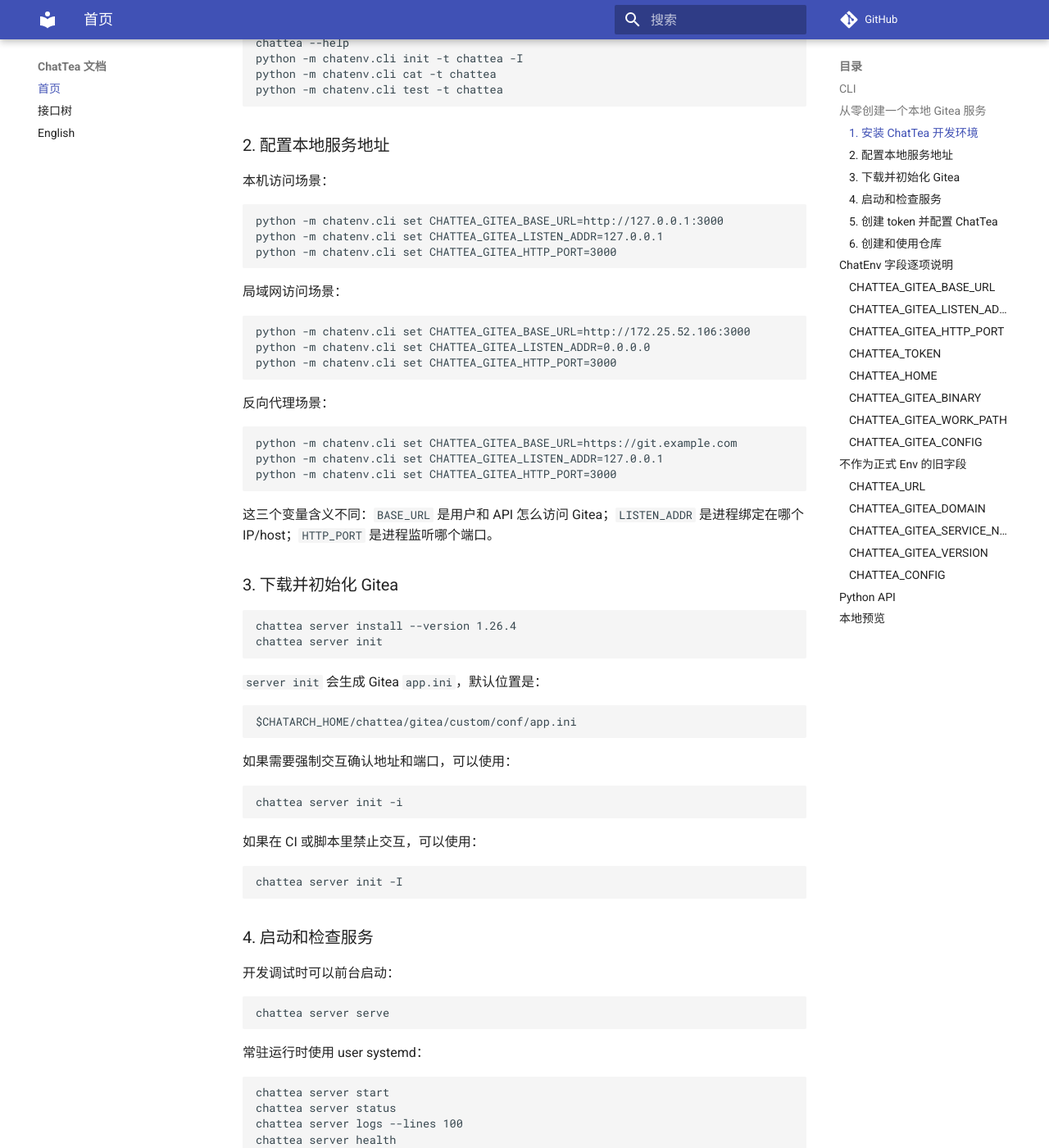
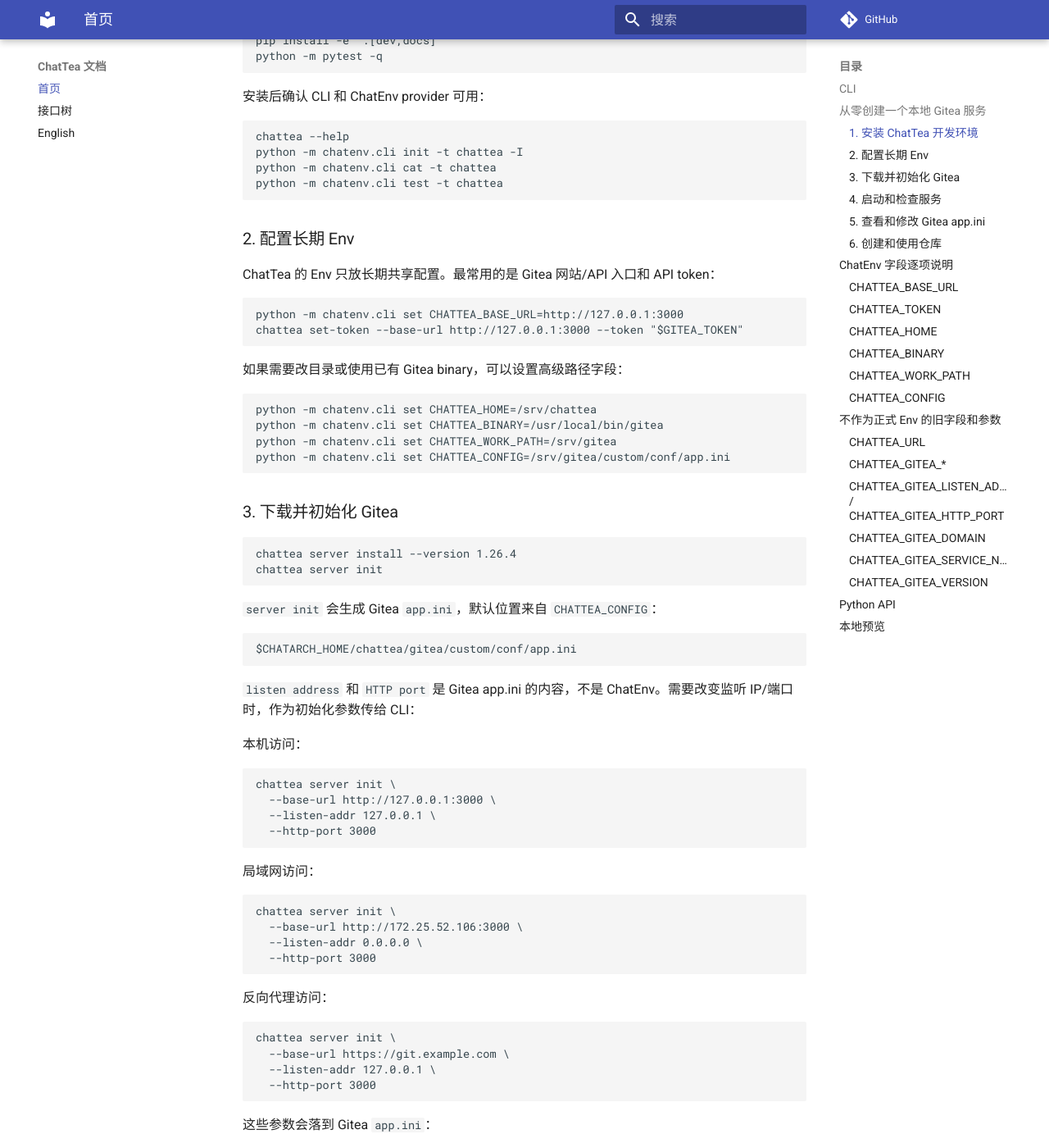
Before and after one commit to ChatArch/ChatTea, an MkDocs documentation site: the page built from docs/index.md, in a window 1280 px wide and 1400 px high, scrolled down 1125 px. Shown: the whole window at 82% size. Built offline with MkDocs 1.6.1 and Material for MkDocs 9.7.7, drawn with Linux system fonts in a browser that asks for light colours; comment, search, counter and statistics services are not loaded; some of the changed text lies outside the part shown.

Commit message:
fix: simplify ChatTea env and add app config commands

````diff
--- a/docs/index.en.md
+++ b/docs/index.en.md
@@ -1,12 +1,13 @@
 # ChatTea Docs
 
-ChatTea is ChatArch's Gitea management CLI/API package. It covers local installation, initialization, service management, token configuration, and basic repository operations. Since `0.2.0`, ChatTea uses ChatEnv and stores runtime files under `$CHATARCH_HOME/chattea` by default.
+ChatTea is ChatArch's Gitea management CLI/API package. It covers local installation, initialization, service management, app.ini inspection/editing, token configuration, and basic repository operations. Since `0.2.0`, ChatTea uses ChatEnv and stores runtime files under `$CHATARCH_HOME/chattea` by default.
 
 ## CLI
 
 ```bash
 chattea --help
 chattea server --help
+chattea server config --help
 chattea repo --help
 ```
 
@@ -14,23 +15,19 @@
 
 ```bash
 python -m chatenv.cli init -t chattea -I
-python -m chatenv.cli set CHATTEA_GITEA_BASE_URL=http://127.0.0.1:3000
-python -m chatenv.cli set CHATTEA_GITEA_LISTEN_ADDR=127.0.0.1
-python -m chatenv.cli set CHATTEA_GITEA_HTTP_PORT=3000
+python -m chatenv.cli set CHATTEA_BASE_URL=http://127.0.0.1:3000
 python -m chatenv.cli test -t chattea
 
 chattea server install --version 1.26.4
-chattea server init
+chattea server init --base-url http://127.0.0.1:3000 --listen-addr 127.0.0.1 --http-port 3000
 chattea server start
 chattea server health
 ```
 
-For LAN access, use a public base URL and bind to all interfaces:
+For LAN access, pass listen settings to `server init`; they are written to Gitea `app.ini`, not ChatEnv:
 
 ```bash
-python -m chatenv.cli set CHATTEA_GITEA_BASE_URL=http://172.25.52.106:3000
-python -m chatenv.cli set CHATTEA_GITEA_LISTEN_ADDR=0.0.0.0
-python -m chatenv.cli set CHATTEA_GITEA_HTTP_PORT=3000
+chattea server init --base-url http://172.25.52.106:3000 --listen-addr 0.0.0.0 --http-port 3000
 ```
 
 ## ChatEnv Fields
@@ -38,26 +35,34 @@
 Official ChatEnv fields:
 
 ```text
-CHATTEA_GITEA_BASE_URL
-CHATTEA_GITEA_LISTEN_ADDR
-CHATTEA_GITEA_HTTP_PORT
+CHATTEA_BASE_URL
 CHATTEA_TOKEN
 CHATTEA_HOME
-CHATTEA_GITEA_BINARY
-CHATTEA_GITEA_WORK_PATH
-CHATTEA_GITEA_CONFIG
+CHATTEA_BINARY
+CHATTEA_WORK_PATH
+CHATTEA_CONFIG
 ```
 
-- `CHATTEA_GITEA_BASE_URL`: public Gitea website/API base URL, also used for Gitea `ROOT_URL`.
-- `CHATTEA_GITEA_LISTEN_ADDR`: IP/host the local managed Gitea process binds to.
-- `CHATTEA_GITEA_HTTP_PORT`: HTTP port the local managed Gitea process listens on.
+- `CHATTEA_BASE_URL`: public Gitea website/API base URL, also used for Gitea `ROOT_URL` defaults.
 - `CHATTEA_TOKEN`: sensitive Gitea API token.
 - `CHATTEA_HOME`: ChatTea-managed local data root.
-- `CHATTEA_GITEA_BINARY`: Gitea binary path.
-- `CHATTEA_GITEA_WORK_PATH`: Gitea work directory for repositories, database, sessions, and logs.
-- `CHATTEA_GITEA_CONFIG`: Gitea `app.ini` path.
+- `CHATTEA_BINARY`: Gitea binary path.
+- `CHATTEA_WORK_PATH`: Gitea work directory for repositories, database, sessions, and logs.
+- `CHATTEA_CONFIG`: Gitea `app.ini` path, not a separate ChatTea JSON config.
 
-`CHATTEA_URL` is a legacy read-only fallback. `CHATTEA_GITEA_DOMAIN`, `CHATTEA_GITEA_SERVICE_NAME`, and `CHATTEA_GITEA_VERSION` are not official Env fields.
+`CHATTEA_URL` and old `CHATTEA_GITEA_*` names are legacy read-only fallbacks. Listen address, HTTP port, domain, service name, and install version are not official Env fields.
+
+## Gitea app.ini Flow
+
+```bash
+chattea server config path
+chattea server config show
+chattea server config get --section server --key HTTP_PORT
+chattea server config set --section server --key HTTP_PORT --value 3001
+chattea server restart
+```
+
+`server config show` masks known sensitive keys by default.
 
 ## Token and Repository Flow
 
@@ -75,12 +80,14 @@
 
 ```python
 from chattea.commands.server import install_gitea, init_gitea_server, start_gitea_service
+from chattea.commands.server import get_gitea_config_value, set_gitea_config_value
 from chattea.commands.repo import create_repository, clone_repository
 from chattea.api import GiteaClient
 
 install_gitea("1.26.4")
 init_gitea_server(base_url="http://127.0.0.1:3000", listen_addr="127.0.0.1", http_port=3000)
 start_gitea_service()
+set_gitea_config_value("server", "HTTP_PORT", "3001")
 
 client = GiteaClient(url="http://127.0.0.1:3000", token="...")
 repo = create_repository(name="demo", owner="gitea_admin")
--- a/docs/index.md
+++ b/docs/index.md
@@ -1,12 +1,13 @@
 # ChatTea 文档
 
-ChatTea 是 ChatArch 的 Gitea 管理 CLI/API 包。它负责从下载安装到启动本地 Gitea，也提供 token 配置、仓库创建、仓库查看、clone 和迁移等基础操作。`0.2.0` 起，ChatTea 配置接入 ChatEnv，所有正式配置都在 `ChatTea` 类型下管理。
+ChatTea 是 ChatArch 的 Gitea 管理 CLI/API 包。它负责下载安装到启动本地 Gitea，也提供 token 配置、仓库创建、仓库查看、clone、迁移，以及 Gitea `app.ini` 的查看和小范围编辑。`0.2.0` 起，ChatTea 配置接入 ChatEnv，正式 Env 只保留长期、常用、跨命令共享的配置。
 
 ## CLI
 
 ```bash
 chattea --help
 chattea server --help
+chattea server config --help
 chattea repo --help
 ```
 
@@ -25,7 +26,12 @@
 │   ├── status
 │   ├── logs
 │   ├── version
-│   └── health
+│   ├── health
+│   └── config
+│       ├── path
+│       ├── show
+│       ├── get
+│       └── set
 └── repo
     ├── list
     ├── view
@@ -45,7 +51,7 @@
 python -m pytest -q
 ```
 
-安装后确认 CLI 可用：
+安装后确认 CLI 和 ChatEnv provider 可用：
 
 ```bash
 chattea --help
@@ -54,33 +60,23 @@
 python -m chatenv.cli test -t chattea
 ```
 
-### 2. 配置本地服务地址
+### 2. 配置长期 Env
 
-本机访问场景：
+ChatTea 的 Env 只放长期共享配置。最常用的是 Gitea 网站/API 入口和 API token：
 
 ```bash
-python -m chatenv.cli set CHATTEA_GITEA_BASE_URL=http://127.0.0.1:3000
-python -m chatenv.cli set CHATTEA_GITEA_LISTEN_ADDR=127.0.0.1
-python -m chatenv.cli set CHATTEA_GITEA_HTTP_PORT=3000
+python -m chatenv.cli set CHATTEA_BASE_URL=http://127.0.0.1:3000
+chattea set-token --base-url http://127.0.0.1:3000 --token "$GITEA_TOKEN"
 ```
 
-局域网访问场景：
+如果需要改目录或使用已有 Gitea binary，可以设置高级路径字段：
 
 ```bash
-python -m chatenv.cli set CHATTEA_GITEA_BASE_URL=http://172.25.52.106:3000
-python -m chatenv.cli set CHATTEA_GITEA_LISTEN_ADDR=0.0.0.0
-python -m chatenv.cli set CHATTEA_GITEA_HTTP_PORT=3000
+python -m chatenv.cli set CHATTEA_HOME=/srv/chattea
+python -m chatenv.cli set CHATTEA_BINARY=/usr/local/bin/gitea
+python -m chatenv.cli set CHATTEA_WORK_PATH=/srv/gitea
+python -m chatenv.cli set CHATTEA_CONFIG=/srv/gitea/custom/conf/app.ini
 ```
-
-反向代理场景：
-
-```bash
-python -m chatenv.cli set CHATTEA_GITEA_BASE_URL=https://git.example.com
-python -m chatenv.cli set CHATTEA_GITEA_LISTEN_ADDR=127.0.0.1
-python -m chatenv.cli set CHATTEA_GITEA_HTTP_PORT=3000
-```
-
-这三个变量含义不同：`BASE_URL` 是用户和 API 怎么访问 Gitea；`LISTEN_ADDR` 是进程绑定在哪个 IP/host；`HTTP_PORT` 是进程监听哪个端口。
 
 ### 3. 下载并初始化 Gitea
 
@@ -89,22 +85,49 @@
 chattea server init
 ```
 
-`server init` 会生成 Gitea `app.ini`，默认位置是：
+`server init` 会生成 Gitea `app.ini`，默认位置来自 `CHATTEA_CONFIG`：
 
 ```text
 $CHATARCH_HOME/chattea/gitea/custom/conf/app.ini
 ```
 
-如果需要强制交互确认地址和端口，可以使用：
+`listen address` 和 `HTTP port` 是 Gitea app.ini 的内容，不是 ChatEnv。需要改变监听 IP/端口时，作为初始化参数传给 CLI：
+
+本机访问：
 
 ```bash
-chattea server init -i
+chattea server init \
+  --base-url http://127.0.0.1:3000 \
+  --listen-addr 127.0.0.1 \
+  --http-port 3000
 ```
 
-如果在 CI 或脚本里禁止交互，可以使用：
+局域网访问：
 
 ```bash
-chattea server init -I
+chattea server init \
+  --base-url http://172.25.52.106:3000 \
+  --listen-addr 0.0.0.0 \
+  --http-port 3000
+```
+
+反向代理访问：
+
+```bash
+chattea server init \
+  --base-url https://git.example.com \
+  --listen-addr 127.0.0.1 \
+  --http-port 3000
+```
+
+这些参数会落到 Gitea `app.ini`：
+
+```ini
+[server]
+HTTP_ADDR = 127.0.0.1
+HTTP_PORT = 3000
+DOMAIN = git.example.com
+ROOT_URL = https://git.example.com/
 ```
 
 ### 4. 启动和检查服务
@@ -133,21 +156,36 @@
 
 systemd unit 名固定为 `chattea-gitea.service`。它是内部实现细节，不作为 Env 暴露。
 
-### 5. 创建 token 并配置 ChatTea
+### 5. 查看和修改 Gitea app.ini
 
-在 Gitea 页面创建 API token 后写入 ChatEnv：
+Gitea 背后的服务配置在 `app.ini`，这和 ChatEnv 是两套东西。ChatEnv 负责 ChatTea 的长期参数，`server config` 负责查看或小范围编辑 Gitea app.ini。
+
+查看 app.ini 路径：
 
 ```bash
-chattea set-token --base-url http://127.0.0.1:3000 --token "$GITEA_TOKEN"
+chattea server config path
 ```
 
-兼容旧命令：
+查看 app.ini 内容，默认会 mask `SECRET_KEY`、`INTERNAL_TOKEN`、`JWT_SECRET` 等敏感值：
 
 ```bash
-chattea set-token --url http://127.0.0.1:3000 --token "$GITEA_TOKEN"
+chattea server config show
 ```
 
-`set-token` 会写入 `$CHATARCH_HOME/envs/ChatTea/.env`。CLI 输出会 mask token；实际 env 文件需要保存真实 token。
+读取单个配置：
+
+```bash
+chattea server config get --section server --key HTTP_PORT
+```
+
+修改单个配置：
+
+```bash
+chattea server config set --section server --key HTTP_PORT --value 3001
+chattea server restart
+```
+
+`server config set` 是编辑 Gitea `app.ini`，不是写 ChatEnv。
 
 ### 6. 创建和使用仓库
 
@@ -171,29 +209,13 @@
 
 ## ChatEnv 字段逐项说明
 
-### `CHATTEA_GITEA_BASE_URL`
+### `CHATTEA_BASE_URL`
 
 这是用户、浏览器和 ChatTea API 访问 Gitea 的完整地址。常见值是 `http://127.0.0.1:3000`、`http://172.25.52.106:3000` 或 `https://git.example.com`。
 
-它会用于 ChatTea API client 的默认 URL，也会写入 Gitea `app.ini` 的 `ROOT_URL`。Gitea 需要的 `DOMAIN` 会从这个 URL 的 host 解析出来。
+它会用于 ChatTea API client 的默认 URL，也会在 `server init` 默认值中用于 Gitea `ROOT_URL`。Gitea `DOMAIN` 会从这个 URL 的 host 解析出来。
 
-决定：保留。这是服务配置里最核心、最用户可理解的入口地址。
-
-### `CHATTEA_GITEA_LISTEN_ADDR`
-
-这是本地 Gitea 进程实际监听的 IP/host。只能写 `127.0.0.1`、`0.0.0.0`、`172.25.52.106` 这类地址，不要写 `http://...`。
-
-`127.0.0.1` 表示只允许本机访问；`0.0.0.0` 表示绑定所有网卡，局域网机器可以访问。它会写入 Gitea `app.ini` 的 `HTTP_ADDR`。
-
-决定：保留。部署服务时绑定地址是真实配置，不应该被 Base URL 偷偷代替。
-
-### `CHATTEA_GITEA_HTTP_PORT`
-
-这是本地 Gitea 进程实际监听的 HTTP 端口。常见值是 `3000`、`3001` 或 `8080`。
-
-它会写入 Gitea `app.ini` 的 `HTTP_PORT`。端口冲突很常见，所以用户需要能明确调整它。
-
-决定：保留。端口是服务运行配置，不是内部细节。
+决定：保留。它是服务身份和 API 入口，是长期共享配置。
 
 ### `CHATTEA_TOKEN`
 
@@ -211,7 +233,7 @@
 
 决定：保留。这是路径总控配置，但属于高级配置。
 
-### `CHATTEA_GITEA_BINARY`
+### `CHATTEA_BINARY`
 
 这是 Gitea 二进制文件路径。默认是 `$CHATTEA_HOME/bin/gitea`。
 
@@ -219,7 +241,7 @@
 
 决定：保留。这是部署工具的真实可定制项。
 
-### `CHATTEA_GITEA_WORK_PATH`
+### `CHATTEA_WORK_PATH`
 
 这是 Gitea 的工作目录。Gitea 的仓库数据、SQLite 数据库、session、log 和 `custom/` 目录都在这里。
 
@@ -227,21 +249,37 @@
 
 决定：保留。这是服务数据位置，必须可配置。
 
-### `CHATTEA_GITEA_CONFIG`
+### `CHATTEA_CONFIG`
 
-这是 Gitea `app.ini` 配置文件路径，不是 ChatTea 自己的配置文件。默认是 `$CHATTEA_GITEA_WORK_PATH/custom/conf/app.ini`。
+这是 Gitea `app.ini` 配置文件路径，不是旧的 ChatTea JSON 配置文件。默认是 `$CHATTEA_WORK_PATH/custom/conf/app.ini`。
 
-高级用户可能已经有自己的 `app.ini`，或者希望把配置文件放到固定位置。普通用户一般不用改。
+高级用户可能已经有自己的 `app.ini`，或者希望把配置文件放到固定位置。普通用户一般不用改；要看内容用 `chattea server config show`。
 
 决定：保留，但属于高级配置。文档必须明确它写的是 Gitea `app.ini` 路径。
 
-## 不作为正式 Env 的旧字段
+## 不作为正式 Env 的旧字段和参数
 
 ### `CHATTEA_URL`
 
-旧版本用它表示 Gitea API base URL。现在它和 `CHATTEA_GITEA_BASE_URL` 语义重复，而且名字不够清楚。
+旧版本用它表示 Gitea API base URL。现在它和 `CHATTEA_BASE_URL` 语义重复，而且名字不够清楚。
 
 新版本只做兼容读取：如果旧环境里存在 `CHATTEA_URL`，`load_config()` 可以 fallback 使用。但 `chatenv cat -t chattea` 不再展示它，`set-token` 也不再写它。
+
+决定：不保留为正式 Env。
+
+### `CHATTEA_GITEA_*`
+
+旧草案里出现过 `CHATTEA_GITEA_BASE_URL`、`CHATTEA_GITEA_BINARY`、`CHATTEA_GITEA_WORK_PATH`、`CHATTEA_GITEA_CONFIG` 等字段。
+
+因为包名已经是 ChatTea，语义就是 Gitea 管理工具，Env 再加一层 `GITEA` 会显得绕。新版本优先用短名，旧字段只做兼容读取。
+
+决定：不保留为正式 Env。
+
+### `CHATTEA_GITEA_LISTEN_ADDR` / `CHATTEA_GITEA_HTTP_PORT`
+
+监听地址和端口会写进 Gitea `app.ini` 的 `HTTP_ADDR` 和 `HTTP_PORT`。
+
+它们是初始化/服务配置参数，不是 ChatEnv 需要长期识别的全局变量。需要设置时使用 `chattea server init --listen-addr ... --http-port ...`，需要查看/修改时使用 `chattea server config`。
 
 决定：不保留为正式 Env。
 
@@ -249,7 +287,7 @@
 
 Gitea `app.ini` 里确实有 `DOMAIN`，但用户不应该同时维护 `BASE_URL` 和 `DOMAIN`。
 
-ChatTea 会从 `CHATTEA_GITEA_BASE_URL` 解析 host，并自动写入 `DOMAIN`。这样可以避免 URL 和 domain 不一致。
+ChatTea 会从 `CHATTEA_BASE_URL` 或 `server init --base-url` 解析 host，并自动写入 `DOMAIN`。这样可以避免 URL 和 domain 不一致。
 
 决定：不保留。
 
@@ -269,26 +307,22 @@
 
 决定：不保留。
 
-### `CHATTEA_CONFIG`
-
-这是旧 JSON 配置文件路径，用于 `~/.config/chattea/config.json` 兼容读取。
-
-新配置已经统一走 ChatEnv，不应该再让用户理解两套配置系统。
-
-决定：不保留为正式 Env，只做 legacy fallback。
-
 ## Python API
 
 CLI 只是一层薄封装。需要在 Python 中复用时，优先直接调用裸函数或 client：
 
 ```python
 from chattea.commands.server import install_gitea, init_gitea_server, start_gitea_service
+from chattea.commands.server import get_gitea_config_value, set_gitea_config_value
 from chattea.commands.repo import create_repository, clone_repository
 from chattea.api import GiteaClient
 
 binary = install_gitea("1.26.4")
 config = init_gitea_server(base_url="http://127.0.0.1:3000", listen_addr="127.0.0.1", http_port=3000)
 start_gitea_service()
+
+port = get_gitea_config_value("server", "HTTP_PORT")
+set_gitea_config_value("server", "HTTP_PORT", "3001")
 
 client = GiteaClient(url="http://127.0.0.1:3000", token="...")
 repo = create_repository(name="demo", owner="gitea_admin")
````
Also changed, not shown: README.md (+42 -30 lines), docs/interface-tree.md (+48 -26 lines), 5 other files.
